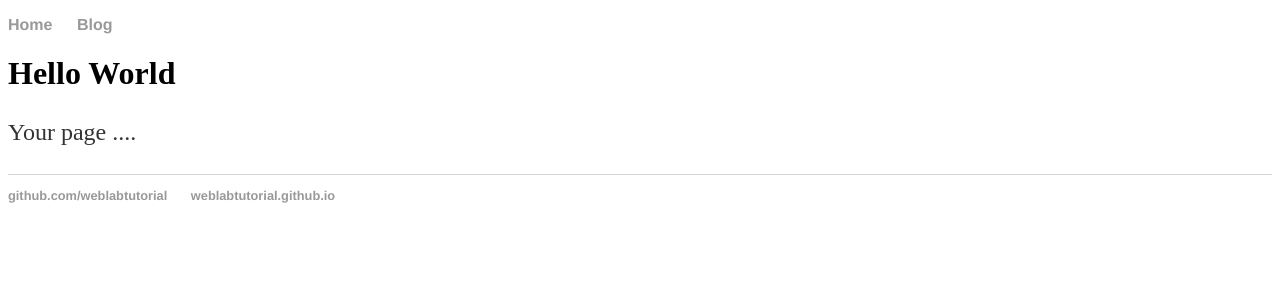
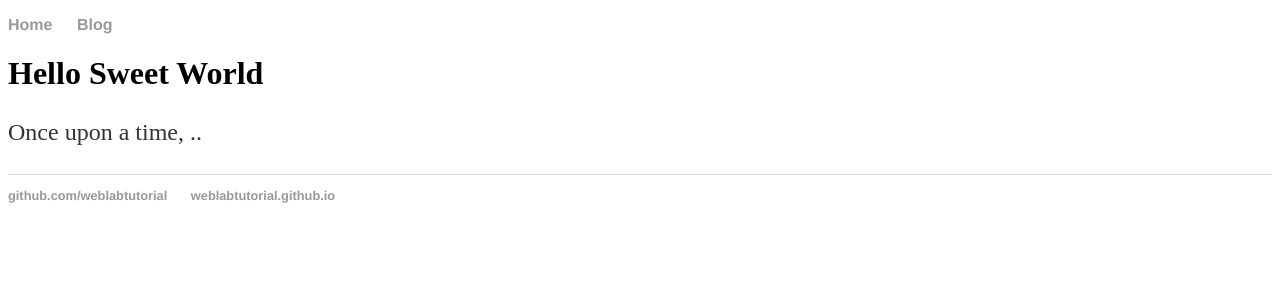
Before and after one commit to robbie-irvine/robbie-irvine.github.io, a Jekyll site: the page built from index.html, in a window 1280 px wide. Shown: the top 300 px of the page. Built offline with Jekyll 4.4.1, drawn with Linux system fonts in a browser that asks for light colours.

Commit message:
Added Jekyll default layout

```diff
--- a/index.html
+++ b/index.html
@@ -1,25 +1,8 @@
-<!DOCTYPE html>
-<html>
-	<head>
-		<title>Web Programming</title>
-		<link rel="stylesheet" type="text/css" href="/css/main.css">
-	</head>
-	<body>
-		<nav>
-		<ul>
-		<li><a href="/">Home</a></li>
-		<li><a href="/blog">Blog</a></li>
-		</ul>
-		</nav>
-		<div class="container">
-		<div class="blurb">
-		<h1>Hello World</h1>
-		<p>Your page ....</p>
-		<footer>
-		<ul>
-		<li><a href="https://github.com/weblabtutorial">github.com/weblabtutorial</a></li>
-		<li><a href="https://weblabtutorial.github.io">weblabtutorial.github.io </a></li>
-		</ul>
-		</footer>
-	</body>
-</html>
+---
+layout: default
+title: Web Programming
+---
+<div class="blurb">
+	<h1>Hello Sweet World</h1>
+	<p>Once upon a time, ..</p>
+</div>
```
